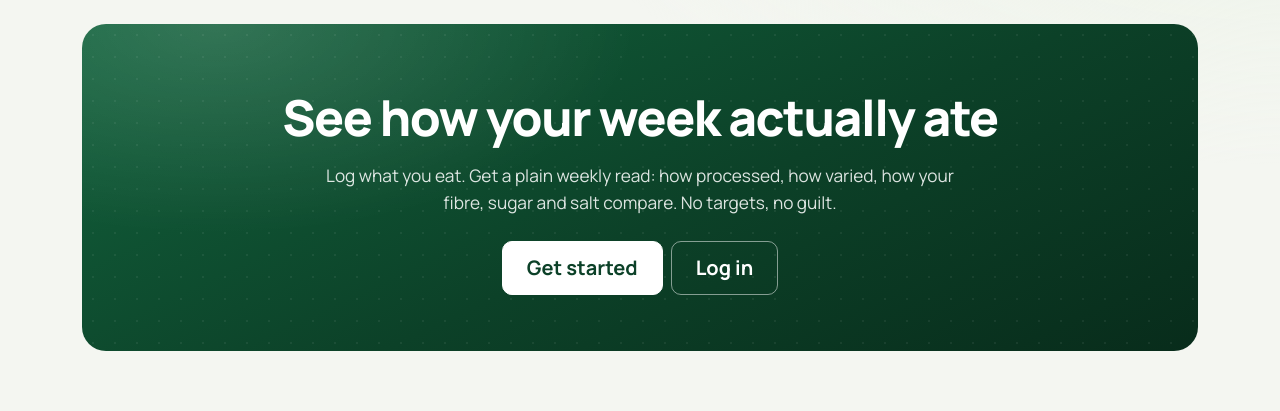
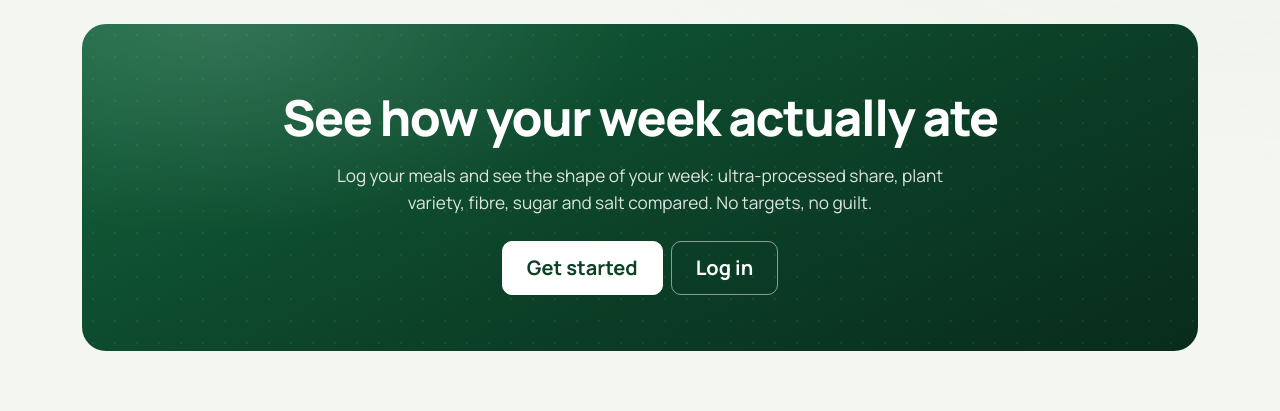
Before and after one commit to pamm-bot/eat-healthy, a Django app: page / in a window 1280 px wide. Shown: the part 60-471 px from the top of the page. Run offline with Django 5.2, Linux system fonts and the light colour scheme.

Commit message:
Tighten the landing hero copy
Cut the hero paragraph to one line: "Log your meals and see the shape
of your week: ultra-processed share, plant variety, fibre, sugar and
salt compared. No targets, no guilt." Updated the it/fr catalogues to
match and recompiled the .mo files.

Co-Authored-By: Claude Sonnet 5 <noreply@anthropic.com>

```diff
--- a/templates/tracker/home.html
+++ b/templates/tracker/home.html
@@ -6,8 +6,8 @@
   <h1>{% trans "See how your week actually ate" %}</h1>
   <p class="lead mt-3">
     {% blocktrans trimmed %}
-      Log what you eat. Get a plain weekly read: how processed, how varied,
-      how your fibre, sugar and salt compare. No targets, no guilt.
+      Log your meals and see the shape of your week: ultra-processed share,
+      plant variety, fibre, sugar and salt compared. No targets, no guilt.
     {% endblocktrans %}
   </p>
   <div class="d-flex justify-content-center gap-2 mt-4">
```
Also changed, not shown: locale/fr/LC_MESSAGES/django.po, locale/it/LC_MESSAGES/django.po, 2 other files.
